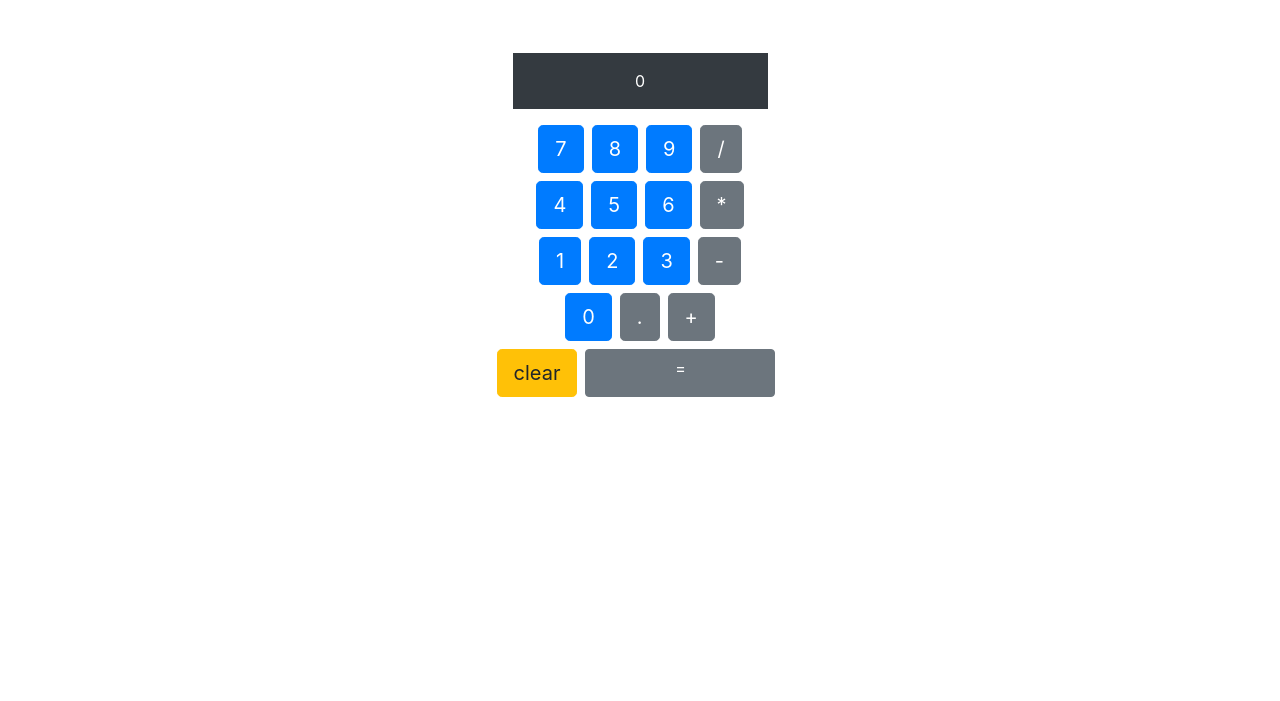
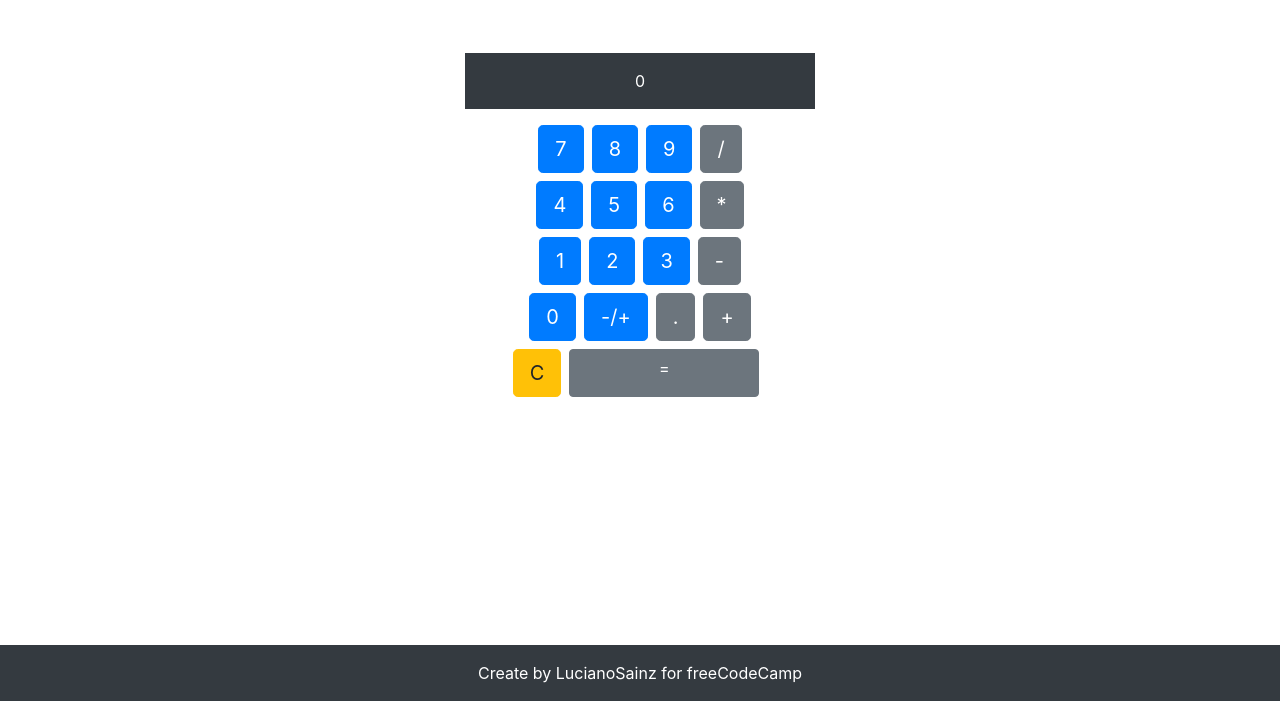
Before and after one commit to LucianoSainz/Calculator-Js, a plain HTML site: page index.html in a window 1280 px wide. Shown: the part 99-800 px from the top of the page. Drawn offline with nearby package versions, Linux system fonts and the light colour scheme.

Commit message:
added footer and styles

```diff
--- a/index.html
+++ b/index.html
@@ -1,14 +1,17 @@
 <!doctype html>
 <html lang="en">
+
 <head>
   <!-- Required meta tags -->
   <meta charset="utf-8">
   <meta name="viewport" content="width=device-width, initial-scale=1, shrink-to-fit=no">
 
   <!-- Bootstrap CSS -->
-    <link rel="stylesheet" href="https://stackpath.bootstrapcdn.com/bootstrap/4.5.2/css/bootstrap.min.css" integrity="sha384-JcKb8q3iqJ61gNV9KGb8thSsNjpSL0n8PARn9HuZOnIxN0hoP+VmmDGMN5t9UJ0Z" crossorigin="anonymous">
+  <link rel="stylesheet" href="https://stackpath.bootstrapcdn.com/bootstrap/4.5.2/css/bootstrap.min.css"
+    integrity="sha384-JcKb8q3iqJ61gNV9KGb8thSsNjpSL0n8PARn9HuZOnIxN0hoP+VmmDGMN5t9UJ0Z" crossorigin="anonymous">
   <title>Calculator</title>
 </head>
+
 <body>
 
   <div class="container">
@@ -18,55 +21,66 @@
       </div>
     </div>
 
-      <div class="row justify-content-md-center mb-3">
-        <div class="col-3">
+    <div class="row justify-content-center mb-3">
+      <div class="col-lg-4 col-sm-6">
         <div id="display" class="bg-dark text-center text-white py-3">0</div>
       </div>
     </div>
 
-        <div class="row justify-content-md-center mb-2">
+    <div class="row justify-content-center mb-2">
       <a id="seven" class="btn btn-primary btn-lg mr-2 text-white" onclick="updateDisplay(7)">7</a>
       <a id="eight" class="btn btn-primary btn-lg mr-2 text-white" onclick="updateDisplay(8)">8</a>
-          <a id="nine" class="btn btn-primary btn-lg mr-2 text-white"  onclick="updateDisplay(9)">9</a>
+      <a id="nine" class="btn btn-primary btn-lg mr-2 text-white" onclick="updateDisplay(9)">9</a>
       <a id="divide" class="btn btn-secondary btn-lg text-white" onclick="updateDisplay('divide')">/</a>
     </div>
 
     <div class="row justify-content-center mb-2">
       <a id="four" class="btn  btn-primary btn-lg mr-2 text-white" onclick="updateDisplay(4)">4</a>
       <a id="five" class="btn  btn-primary btn-lg mr-2 text-white" onclick="updateDisplay(5)">5</a>
-          <a id="six" class="btn  btn-primary btn-lg mr-2 text-white"  onclick="updateDisplay(6)">6</a>
+      <a id="six" class="btn  btn-primary btn-lg mr-2 text-white" onclick="updateDisplay(6)">6</a>
       <a id="multiply" class="btn btn-secondary btn-lg text-white" onclick="updateDisplay('multiply')">*</a>
     </div>
 
     <div class="row justify-content-center mb-2">
-          <a id="one" class="btn btn-primary btn-lg mr-2 text-white"   onclick="updateDisplay(1)">1</a>
-          <a id="two" class="btn btn-primary btn-lg mr-2 text-white"   onclick="updateDisplay(2)">2</a>
+      <a id="one" class="btn btn-primary btn-lg mr-2 text-white" onclick="updateDisplay(1)">1</a>
+      <a id="two" class="btn btn-primary btn-lg mr-2 text-white" onclick="updateDisplay(2)">2</a>
       <a id="three" class="btn btn-primary btn-lg mr-2 text-white" onclick="updateDisplay(3)">3</a>
       <a id="subtract" class="btn btn-secondary btn-lg text-white" onclick="updateDisplay('subtract')">-</a>
     </div>
 
     <div class="row justify-content-center mb-2">
-          <a id="zero" class="btn btn-primary btn-lg mr-2 text-white"  onclick="updateDisplay(0)">0</a>
+      <a id="zero" class="btn btn-primary btn-lg mr-2 text-white" onclick="updateDisplay(0)">0</a>
+      <a id="negative-value" class="btn btn-primary btn-lg mr-2 text-white"
+        onclick="updateDisplay('negative-value')">-/+</a>
       <a id="decimal" class="btn btn-secondary btn-lg mr-2 text-white" onclick="updateDisplay('decimal')">.</a>
       <a id="add" class="btn btn-secondary btn-lg text-white" onclick="updateDisplay('add')">+</a>
     </div>
 
 
     <div class="row justify-content-center mb-2">
-          <a id="clear" class="btn btn-warning btn-lg mr-2" onclick="clearDisplay()">clear</a>
+      <a id="clear" class="btn btn-warning btn-lg mr-2" onclick="clearDisplay()">C</a>
       <a id="equals" class="btn col col-sm-2 btn-secondary mr-2 text-white" onclick="updateDisplay('equals')">=</a>
     </div>
 
-
+    <footer class="create bg-dark fixed-bottom pt-3 text-center text-white">
+      <p>Create by LucianoSainz for freeCodeCamp</p>
+   </footer>
   </div>
 
   <!-- Optional JavaScript -->
   <script src="https://cdn.freecodecamp.org/testable-projects-fcc/v1/bundle.js"></script>
   <script src="./js/main.js"></script>
   <!-- jQuery first, then Popper.js, then Bootstrap JS -->
-    <script src="https://code.jquery.com/jquery-3.5.1.slim.min.js" integrity="sha384-DfXdz2htPH0lsSSs5nCTpuj/zy4C+OGpamoFVy38MVBnE+IbbVYUew+OrCXaRkfj" crossorigin="anonymous"></script>
-    <script src="https://cdn.jsdelivr.net/npm/popper.js@1.16.1/dist/umd/popper.min.js" integrity="sha384-9/reFTGAW83EW2RDu2S0VKaIzap3H66lZH81PoYlFhbGU+6BZp6G7niu735Sk7lN" crossorigin="anonymous"></script>
-    <script src="https://stackpath.bootstrapcdn.com/bootstrap/4.5.2/js/bootstrap.min.js" integrity="sha384-B4gt1jrGC7Jh4AgTPSdUtOBvfO8shuf57BaghqFfPlYxofvL8/KUEfYiJOMMV+rV" crossorigin="anonymous"></script>
+  <script src="https://code.jquery.com/jquery-3.5.1.slim.min.js"
+    integrity="sha384-DfXdz2htPH0lsSSs5nCTpuj/zy4C+OGpamoFVy38MVBnE+IbbVYUew+OrCXaRkfj"
+    crossorigin="anonymous"></script>
+  <script src="https://cdn.jsdelivr.net/npm/popper.js@1.16.1/dist/umd/popper.min.js"
+    integrity="sha384-9/reFTGAW83EW2RDu2S0VKaIzap3H66lZH81PoYlFhbGU+6BZp6G7niu735Sk7lN"
+    crossorigin="anonymous"></script>
+  <script src="https://stackpath.bootstrapcdn.com/bootstrap/4.5.2/js/bootstrap.min.js"
+    integrity="sha384-B4gt1jrGC7Jh4AgTPSdUtOBvfO8shuf57BaghqFfPlYxofvL8/KUEfYiJOMMV+rV"
+    crossorigin="anonymous"></script>
 
 </body>
+
 </html>
--- a/js/main.js
+++ b/js/main.js
@@ -1,46 +1,75 @@
 
 let trailingResult = 0;
-let operationOptions = ['decimal', 'divide', 'multiply', 'subtract', 'add'];
+let operationOptions = ['divide', 'multiply', 'subtract', 'add'];
 let workingOperation = "";
 
-function updateDisplay(input){
+function updateDisplay(input) {
   let display = document.getElementById("display");
 
-    if(display.innerHTML === "0" && operationOptions.indexOf(input) === -1){
+  if (display.innerHTML === "0" && operationOptions.indexOf(input) === -1) {
+    if (input === "decimal") {
+      display.innerHTML = "0.";
+    } else if (input === "negative-value") {
+      if (display.innerHTML.indexOf("-1") === -1) {
+        display.innerHTML = "-" + display.innerHTML
+      } else if (display.innerHTML.indexOf("-1" > -1)) {
+        display.innerHTML = display.innerHTML.slice(1, display.innerHTML.length);
+      }
+
+    } else {
       display.innerHTML = input;
+    }
 
-    } else if (operationOptions.indexOf(input) >= 0){
-     if(workingOperation === ""){
+  } else if (operationOptions.indexOf(input) >= 0) {
+    if (trailingResult === display.innerHTML) {
+      //Operand button pressed twice exeception
+      workingOperation = input;
+    }
+    else if (workingOperation === "") {
+      //Dealing without an operand
       workingOperation = input;
       trailingResult = display.innerHTML
       display.innerHTML = 0;
+
     } else {
-
+      //Dealing with a set operand
       trailingResult = calculate(trailingResult, display.innerHTML, workingOperation);
       display.innerHTML = 0;
       workingOperation = input;
 
     }
-    } else if (input === "equals"){
+  } else if (input === "equals") {
     display.innerHTML = calculate(trailingResult, display.innerHTML, workingOperation);
-            trailingResult = display.innerHTML;
+    trailingResult = 0;
     workingOperation = "";
-    }else{
+
+  } else if (input === "decimal") {
+    if (display.innerHTML.indexOf(".") === -1) {
+      display.innerHTML += ".";
+    }
+
+  } else if (input === "negative-value") {
+    if (display.innerHTML.indexOf("-1") === -1) {
+      display.innerHTML = "-" + display.innerHTML
+    } else if (display.innerHTML.indexOf("-1" > -1)) {
+      display.innerHTML = display.innerHTML.slice(1, display.innerHTML.length);
+    }
+  } else {
     display.innerHTML += input;
   }
 }
 
-function clearDisplay(){
+function clearDisplay() {
   let display = document.getElementById("display");
   display.innerHTML = 0;
 }
 
-function calculate(firstNumber, secondNumber, operation){
+function calculate(firstNumber, secondNumber, operation) {
   let result;
   firstNumber = parseFloat(firstNumber);
   secondNumber = parseFloat(secondNumber);
 
-    switch(operation) {
+  switch (operation) {
     case "add":
       // console.log("add calculated")
       result = firstNumber + secondNumber;
```
Lines whose indentation alone changed are shown as unchanged.
